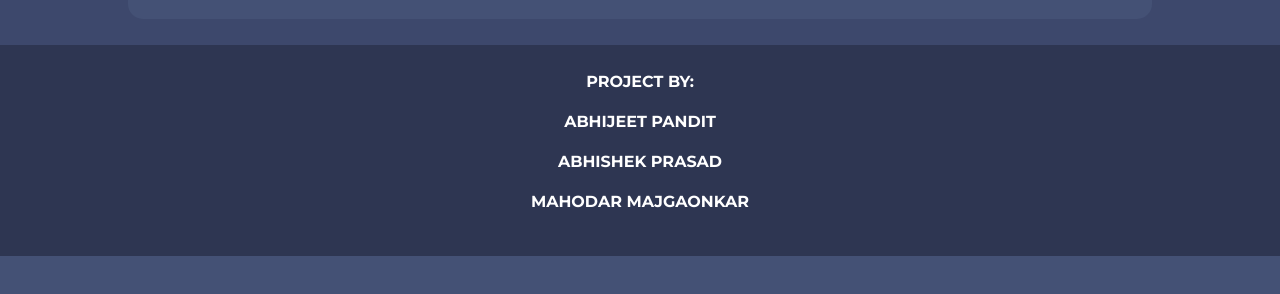
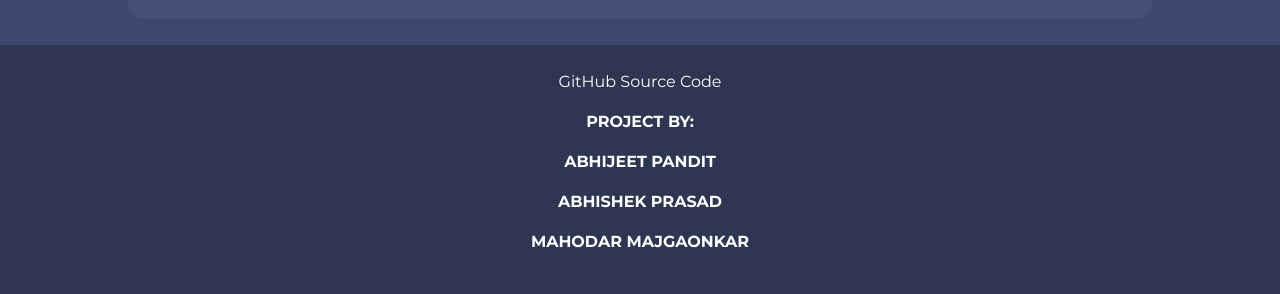
Before and after one commit to abhijeetpandit7/COVID-19-Prediction-Twitter-sentiment-analysis, a plain HTML site: page index.html in a window 1280 px wide. Shown: the part 2574-2868 px from the top of the page. Before the commit the page ends 2830 px from the top, so only its background shows below. Drawn offline with nearby package versions, Linux system fonts and the light colour scheme; no server answers.

Commit message:
Update index.html

```diff
--- a/index.html
+++ b/index.html
@@ -118,6 +118,7 @@
 
 	<div class="bottom-section container-fluid" id="bottom">
 		<p class="bottom-text">
+			<p><a href="https://github.com/abhijeetpandit7/COVID-19-Dashboard.git" target="_blank">GitHub Source Code</a></p>
 			<p><strong>PROJECT BY:</strong></p>
 			<p><a href="https://www.linkedin.com/in/abhijeet-pandit-995991199/" target="_blank"><strong>ABHIJEET PANDIT</strong></a></p>
     	    <p><a href="https://www.linkedin.com/in/abhishek-prasad-aa065310a/" target="_blank"><strong>ABHISHEK PRASAD</strong></a></p>
```
